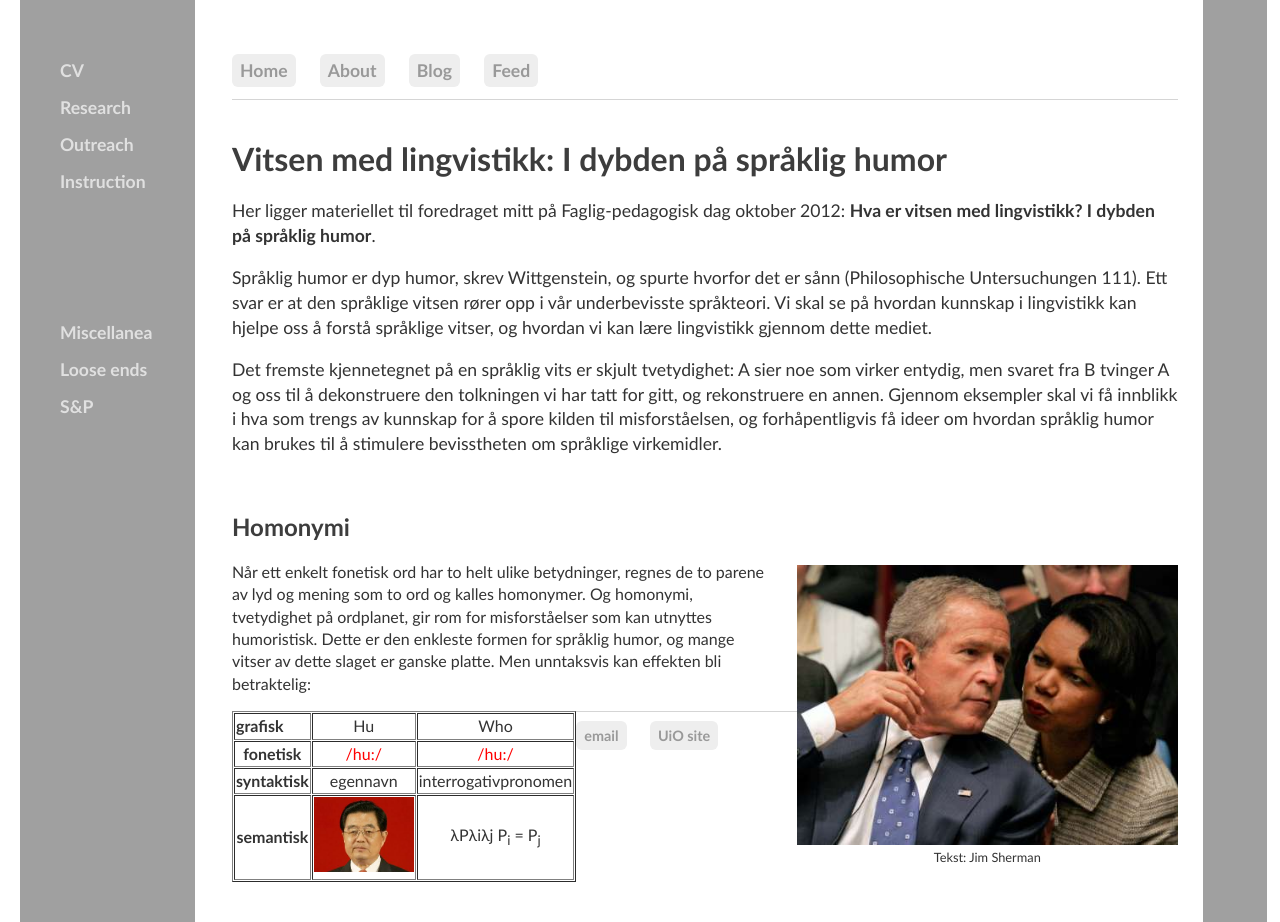
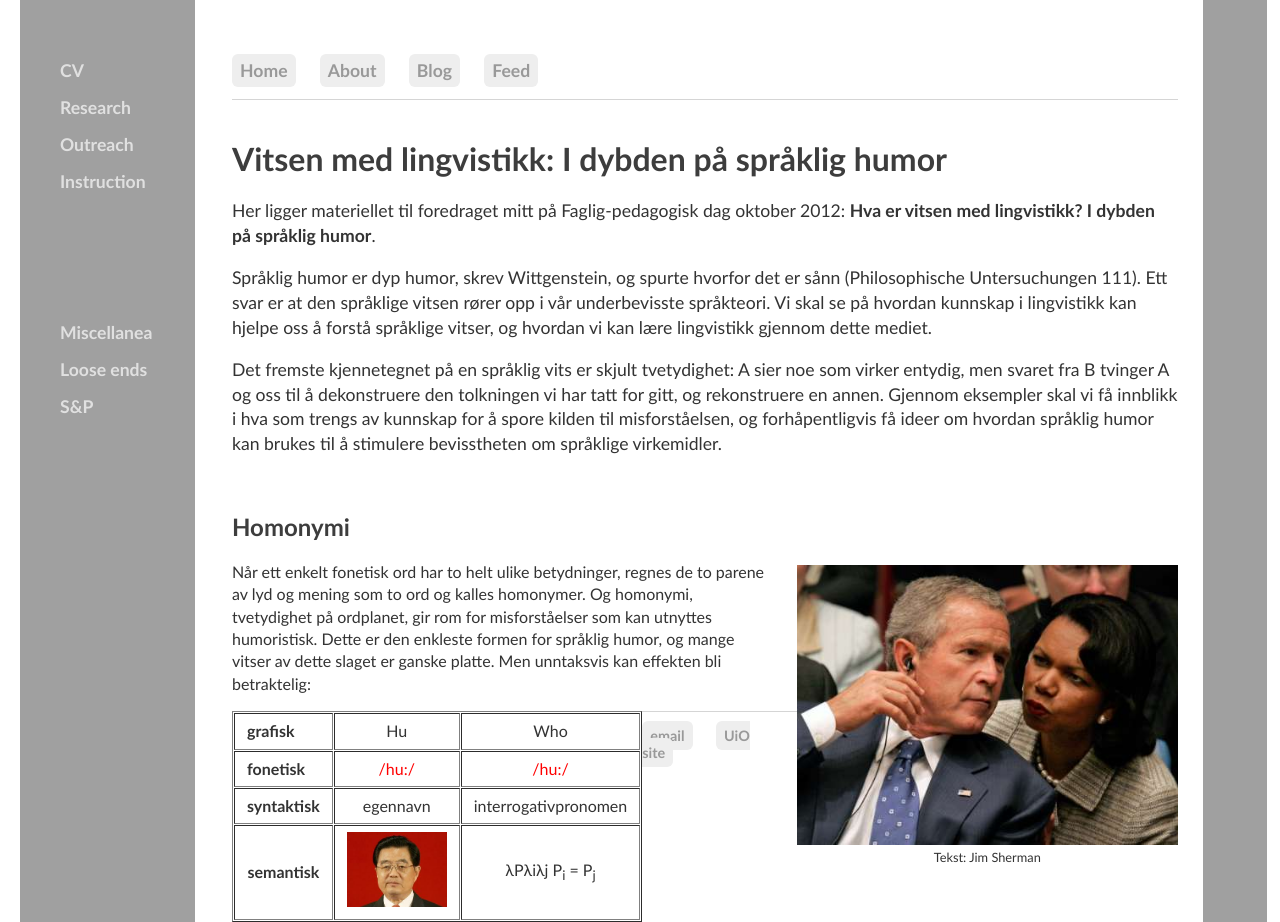
Before and after one commit to kjelljs/kjelljs.github.io, a Jekyll site: the page built from dissemination/vitsen.html, in a window 1280 px wide and 922 px high. Built offline with Jekyll 4.4.1, drawn with Linux system fonts in a browser that asks for light colours.

Commit message:
Update vitsen.html

```diff
--- a/dissemination/vitsen.html
+++ b/dissemination/vitsen.html
@@ -3,7 +3,13 @@ layout: post
 title: "Vitsen med lingvistikk: I dybden på språklig humor"
 ---
 <style>
-tr {
+th {
+padding-left: 12px;
+padding-right: 12px;
+padding-top: 6px;
+padding-bottom: 6px;
+}
+td {
 padding-left: 12px;
 padding-right: 12px;
 padding-top: 6px;
@@ -45,7 +51,7 @@ figcaption {
 	</thead>
 	<tbody>
 		<tr>
-			<th>fonetisk</th>
+			<th style="text-align: left">fonetisk</th>
 			<td style="text-align: center"><span style="color: #ff0000">/hu:/</span></td>
 			<td style="text-align: center"><span style="color: #ff0000">/hu:/</span></td>
 		</tr>
```
